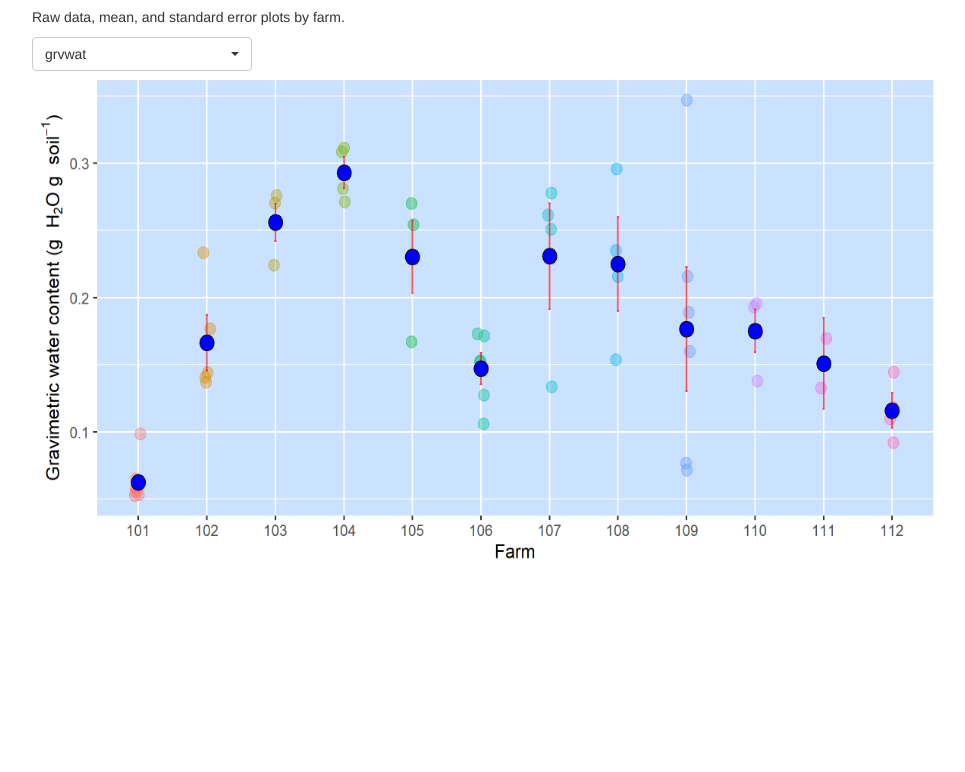
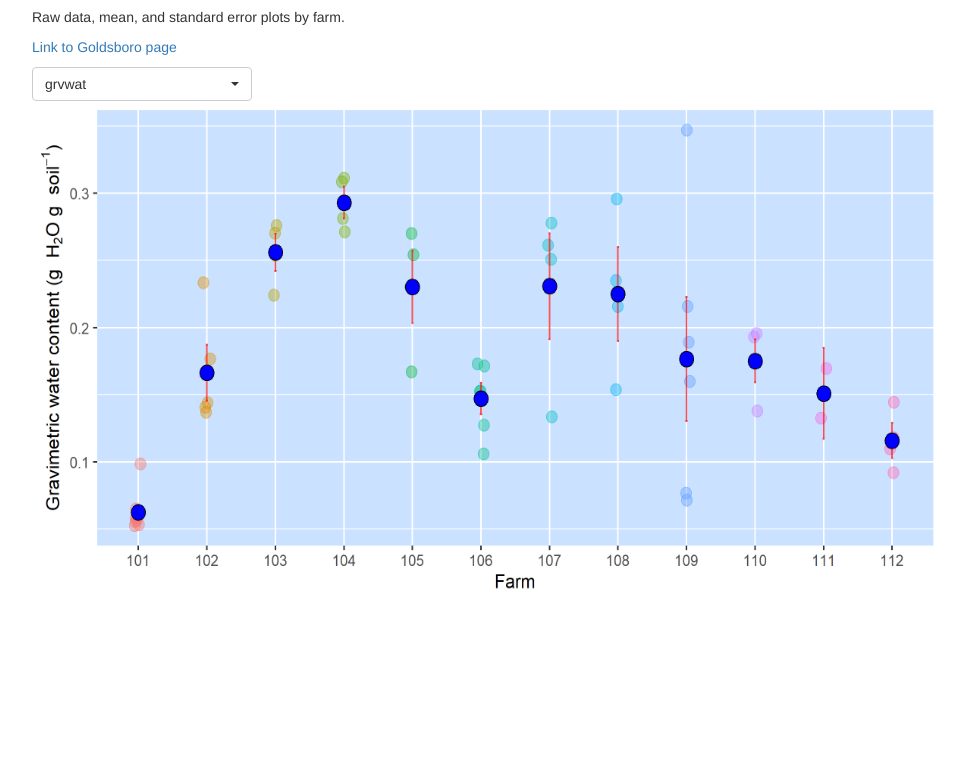
Before and after one commit to mayhaw/N_efficiency-results_On-farm, a plain HTML site: page index.html in a window 1280 px wide. Shown: the part 95-867 px from the top of the page, without its empty margins (153-1118 px from the left). Drawn offline with nearby package versions, Linux system fonts and the light colour scheme; some packages are replaced by stand-ins of ours.

Commit message:
add goldsboro link

```diff
--- a/index.html
+++ b/index.html
@@ -189,6 +189,8 @@ summary {
 
 <p>Raw data, mean, and standard error plots by farm.</p>
 
+<p><a href="https://mayhaw.github.io/N_efficiency-results/">Link to Goldsboro page</a></p>
+
 <html>
 <select id="SS5D0nvYMO" class="selectpicker" data-dropdown-align-right="false" data-dropup-auto="true" data-header="false" data-live-search="true" data-live-search-style="contains" data-show-tick="true" data-width="false" data-size="auto"><option value="Soil_vars/soil_vars_se_rawdata_grvwat.png" selected>grvwat</option>
 <option value="Soil_vars/soil_vars_se_rawdata_mbc_mgkg.png">mbc_mgkg</option>
```
